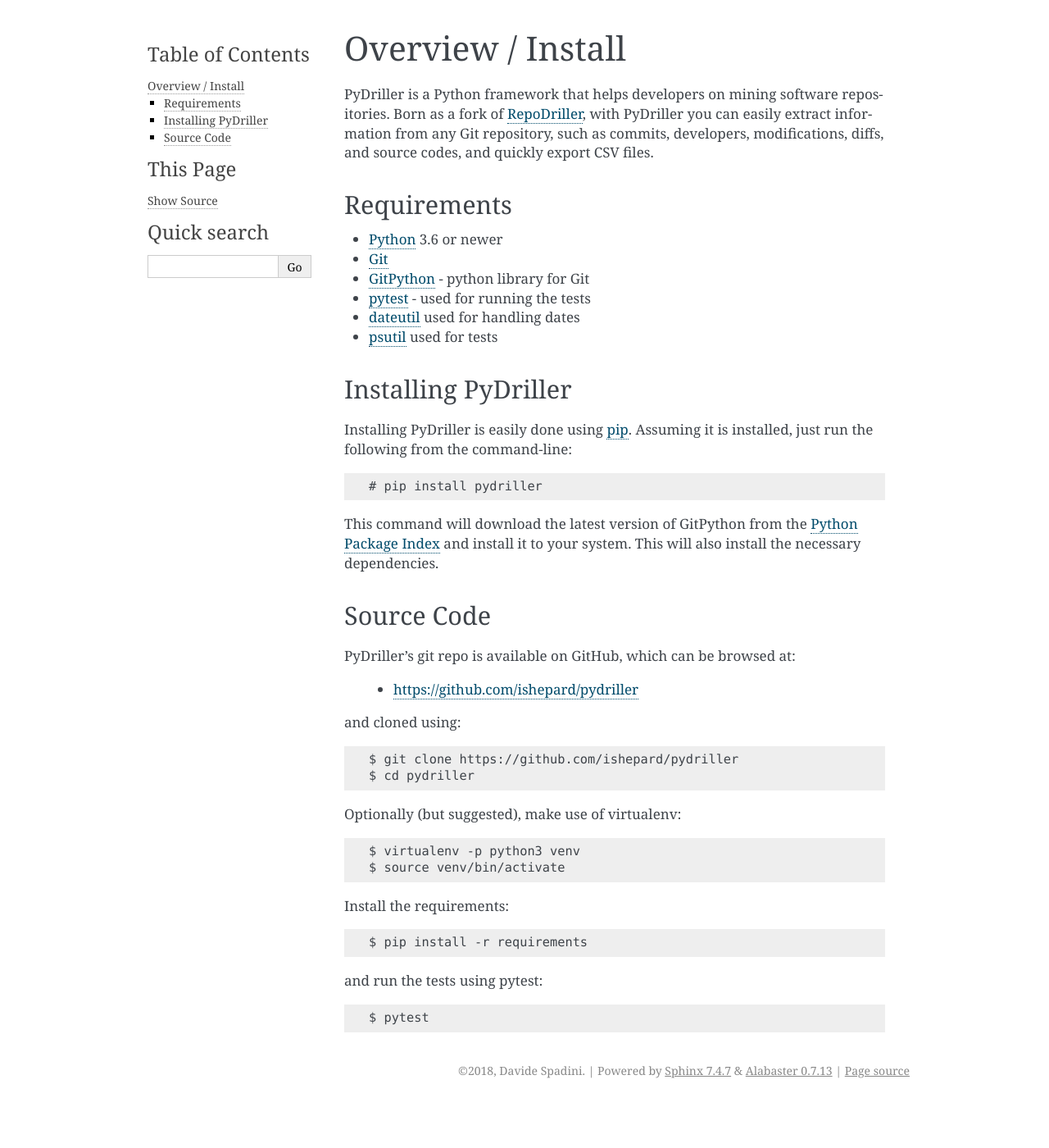
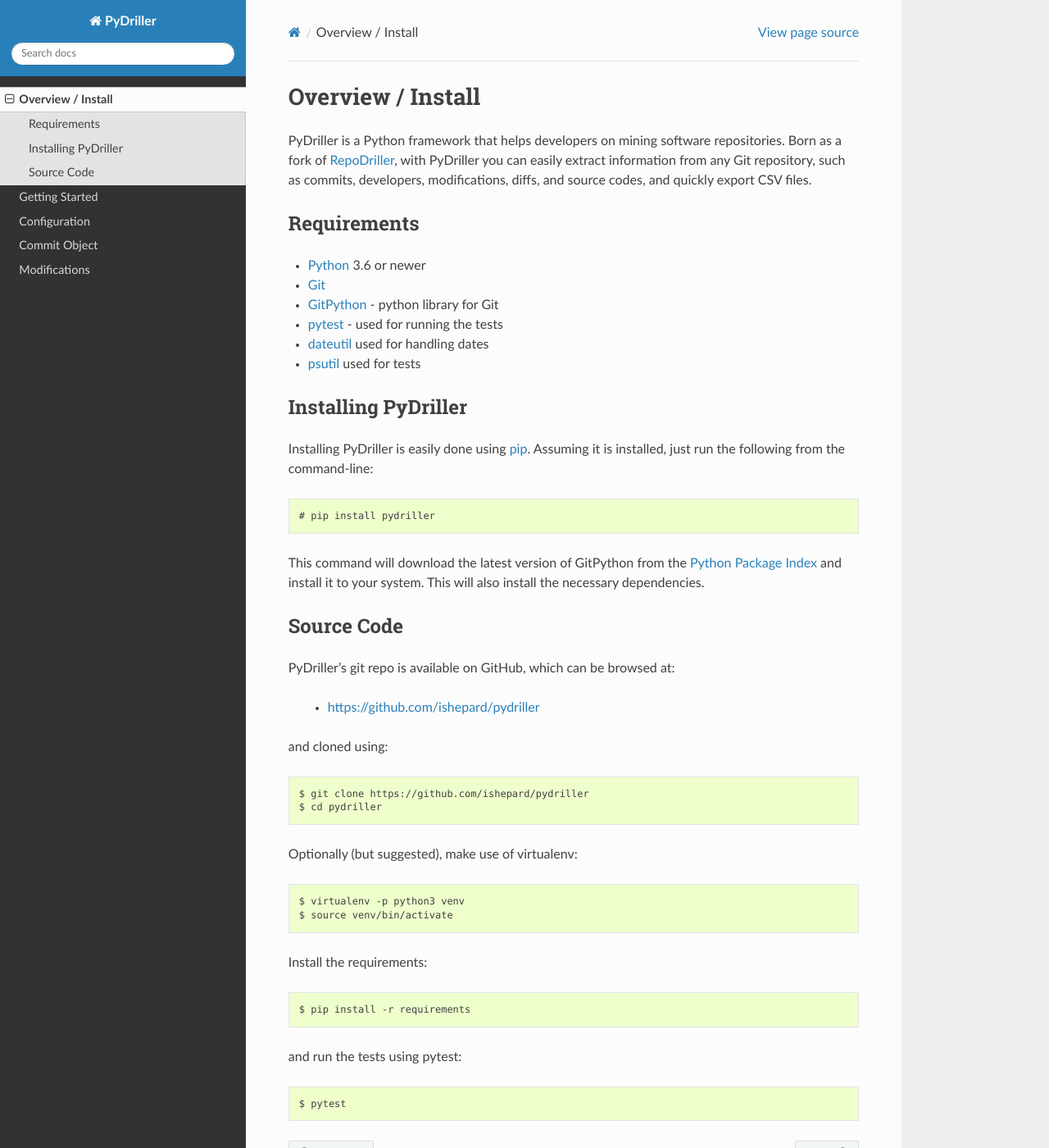
Before and after one commit to ishepard/pydriller, a Sphinx documentation site: the page built from docs/intro.rst, in a window 1280 px wide and 1400 px high. Shown: the whole window at 82% size. Built offline with Sphinx 7.4.7 and the Read the Docs theme 2.0.0, drawn with Linux system fonts in a browser that asks for light colours; some of the changed text lies outside the part shown.

Commit message:
changing theme

```diff
--- a/docs/conf.py
+++ b/docs/conf.py
@@ -15,7 +15,6 @@
 # import os
 # import sys
 # sys.path.insert(0, os.path.abspath('.'))
-
 
 # -- Project information -----------------------------------------------------
 
@@ -74,13 +73,13 @@
 # The theme to use for HTML and HTML Help pages.  See the documentation for
 # a list of builtin themes.
 #
-html_theme = 'alabaster'
+html_theme = 'sphinx_rtd_theme'
 
 # Theme options are theme-specific and customize the look and feel of a theme
 # further.  For a list of options available for each theme, see the
 # documentation.
 #
-# html_theme_options = {}
+html_theme_options = {}
 
 # Add any paths that contain custom static files (such as style sheets) here,
 # relative to this directory. They are copied after the builtin static files,
```
